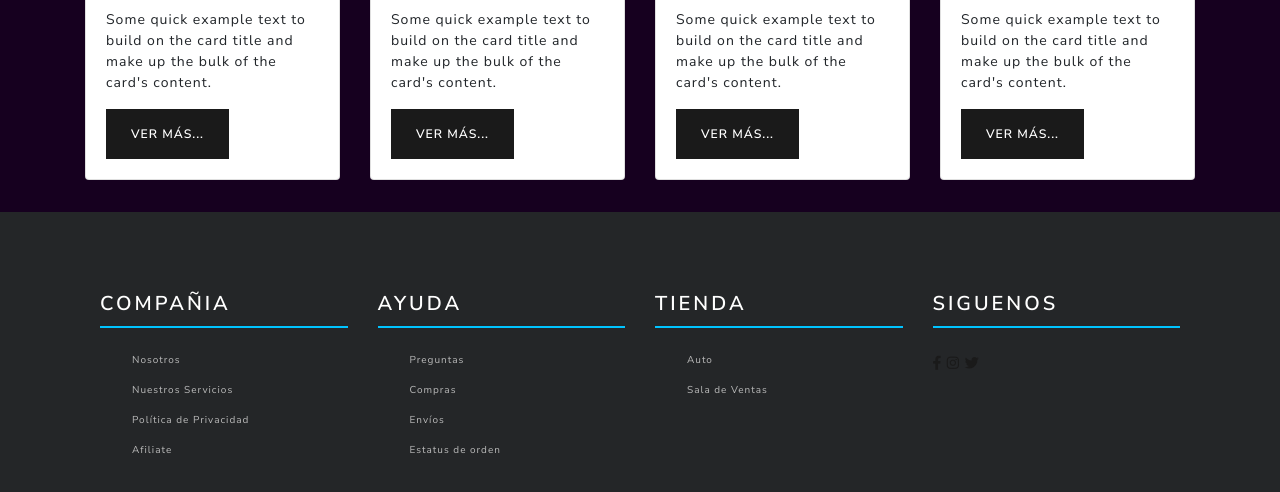
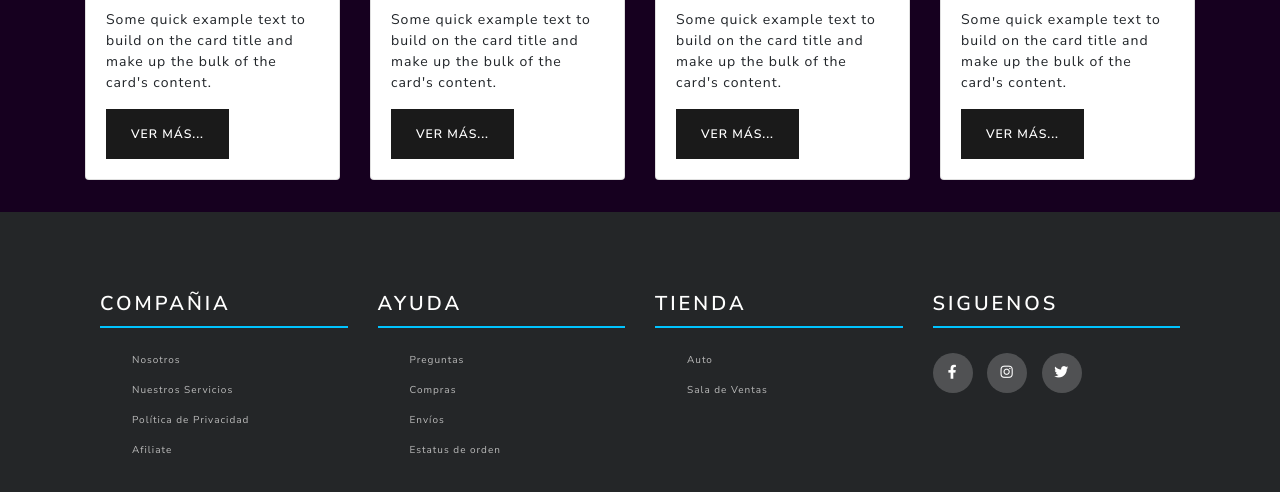
Before and after one commit to mclovinra/01, a plain HTML site: page index.html in a window 1280 px wide. Shown: the part 1648-2140 px from the top of the page. Drawn offline with nearby package versions, Linux system fonts and the light colour scheme.

Commit message:
html-redes

```diff
--- a/asset/css/styles.css
+++ b/asset/css/styles.css
@@ -70,7 +70,7 @@
 
 }
 
-.social-links a {
+.social-link a {
     display: inline-block;
     min-height: 40px;
     width: 40px;
```
